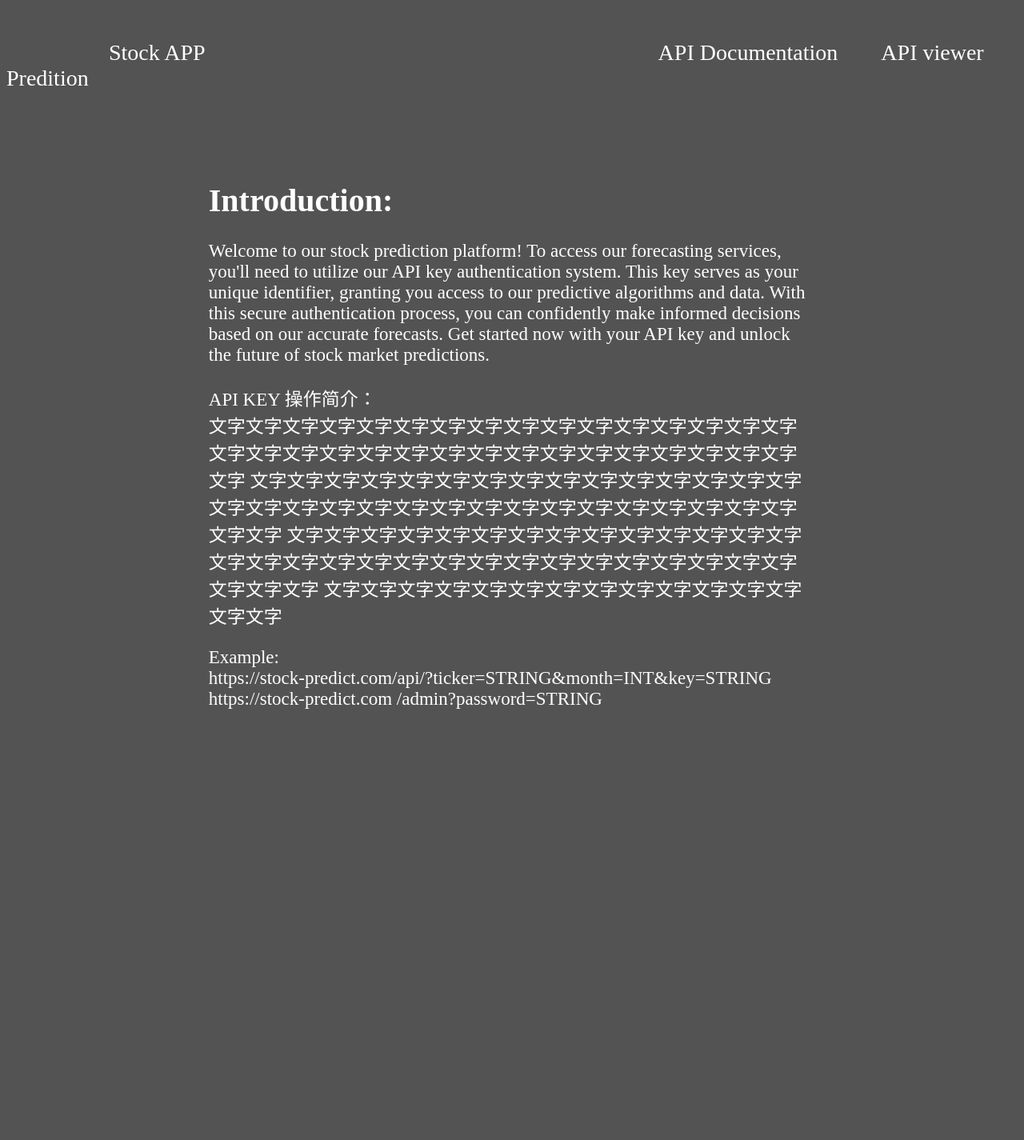
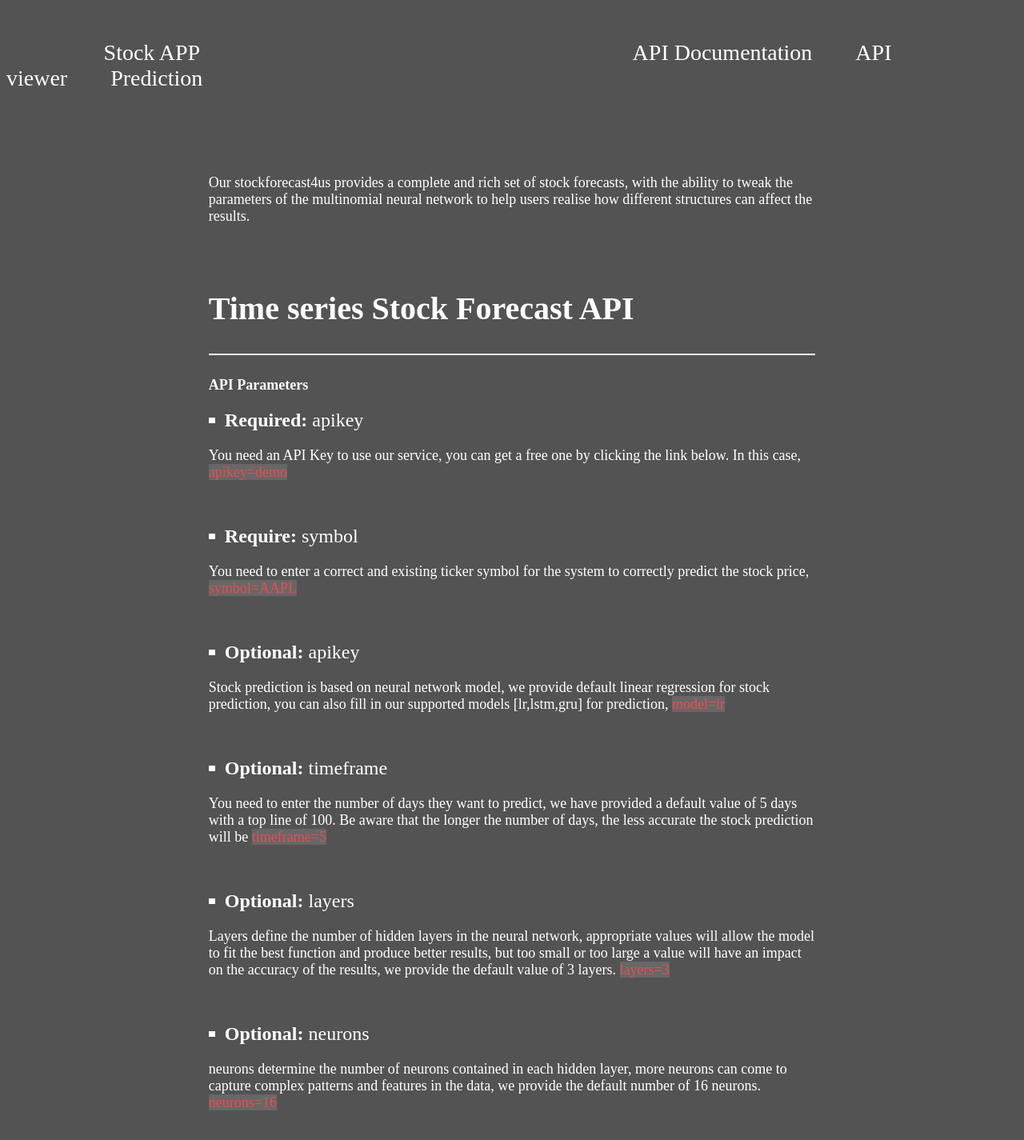
Before and after one commit to EricLi0473/CSCI321, a Flask app: page /DocumentPage in a window 1280 px wide. Shown: the whole page at 80% size. Before the commit the page ends 886 px from the top, so only its background shows below. Run offline with Flask 3, Linux system fonts and the light colour scheme.

Commit message:
JinWei upload, user page and admin page, not complete yet

```diff
--- a/static/UserSystem/Document.css
+++ b/static/UserSystem/Document.css
@@ -5,8 +5,8 @@ body{
  header {
     color: #fff;
     padding: 50px 0;
-    position: fixed;
-    width: 100%;
+    position: absolute;
+    width: 95%;
     top: 0;
     z-index: 999;
     caret-color: transparent;
@@ -40,8 +40,28 @@ body{
 
  .h-set{
     font-size: 40px;
+     border-bottom: 2px solid white;
+     height: 80px;
  }
 
  .p-set{
-    font-size: 23px;
+    font-size: 24px;
+     position: relative;
+            padding-left: 20px; /* Add padding to create space between border and text */
+            margin: 20px 0;
  }
+
+ .p-set::before{
+     content: '';
+     position: absolute;
+     left: 0;
+     top: 10px; /* Adjust this to set the starting point */
+     bottom: 10px; /* Adjust this to set the ending point */
+     width: 8px;
+     background-color: white;
+ }
+
+
+.p-set-text{
+    font-size: 18px;
+}
--- a/static/UserSystem/officialWeb.css
+++ b/static/UserSystem/officialWeb.css
@@ -33,7 +33,11 @@ header {
     font-size: 28px;
  }
 
+.p1text{
+    position: relative;
+    background-color: red;
 
+}
 
 .input {
     position: fixed;
--- a/templates/front-end page/UserSystem/DocumentPage.html
+++ b/templates/front-end page/UserSystem/DocumentPage.html
@@ -13,28 +13,45 @@
                 <li><a href="/" style="margin-left: 10%;">Stock APP</a></li>
                 <li><a href="DocumentPage" style="margin-left:40%;">API Documentation</a></li>
                 <li><a href="ViewerPage">API viewer</a></li>
-                <li><a href="SearchPage">Predition</a></li>
+                <li><a href="SearchPage">Prediction</a></li>
             </ul>
         </nav>
     </header>
 
     <div class="web-description">
-        <h1 class="h-set">Introduction:</h1>
-        <p class="p-set">Welcome to our stock prediction platform!
-            To access our forecasting services, you'll need to utilize our API key authentication system.
-            This key serves as your unique identifier, granting you access to our predictive algorithms and data.
-            With this secure authentication process, you can confidently make informed decisions based on our accurate forecasts.
-            Get started now with your API key and unlock the future of stock market predictions.
-        </p>
-        <p class="p-set">API KEY 操作简介：<br>
-            文字文字文字文字文字文字文字文字文字文字文字文字文字文字文字文字文字文字文字文字文字文字文字文字文字文字文字文字文字文字文字文字文字
-            文字文字文字文字文字文字文字文字文字文字文字文字文字文字文字文字文字文字文字文字文字文字文字文字文字文字文字文字文字文字文字文字文字
-            文字文字文字文字文字文字文字文字文字文字文字文字文字文字文字文字文字文字文字文字文字文字文字文字文字文字文字文字文字文字文字文字文字
-            文字文字文字文字文字文字文字文字文字文字文字文字文字文字文字
-        </p>
-        <p class="p-set">Example:<br> https://stock-predict.com/api/?ticker=STRING&month=INT&key=STRING
-            https://stock-predict.com /admin?password=STRING
-        </p>
+        <p class="p-set-text">Our stockforecast4us provides a complete and rich set of stock forecasts, with the ability to tweak the
+            parameters of the multinomial neural network to help users realise how different structures can affect the results.</p><br><br>
+        <h1 class="h-set">Time series Stock Forecast API</h1>
+        <h3 class="p-set-text">API Parameters</h3>
+
+        <p class="p-set"><b>Required:</b>&nbsp;apikey</p>
+        <p class="p-set-text">You need an API Key to use our service, you can get a free one by clicking the link below. In this case,
+            <span style="color: rgba(250,74,74,0.88); background-color: #686767">apikey=demo</span></p><br>
+
+        <p class="p-set"><b>Require:</b>&nbsp;symbol</p>
+        <p class="p-set-text">You need to enter a correct and existing ticker symbol for the system to correctly predict the stock price,
+            <span style="color: rgba(250,74,74,0.88); background-color: #686767">symbol=AAPL</span></p><br>
+
+        <p class="p-set"><b>Optional:</b>&nbsp;apikey</p>
+        <p class="p-set-text">Stock prediction is based on neural network model, we provide default linear regression for stock prediction,
+            you can also fill in our supported models [lr,lstm,gru] for prediction,
+            <span style="color: rgba(250,74,74,0.88); background-color: #686767">model=lr</span></p><br>
+
+        <p class="p-set"><b>Optional:</b>&nbsp;timeframe</p>
+        <p class="p-set-text">You need to enter the number of days they want to predict, we have provided a default value
+            of 5 days with a top line of 100. Be aware that the longer the number of days, the less accurate the stock prediction will be
+            <span style="color: rgba(250,74,74,0.88); background-color: #686767">timeframe=5</span></p><br>
+
+        <p class="p-set"><b>Optional:</b>&nbsp;layers</p>
+        <p class="p-set-text">Layers define the number of hidden layers in the neural network, appropriate values will allow the model to fit the best function
+            and produce better results, but too small or too large a value will have an impact on the accuracy of the results,
+            we provide the default value of 3 layers.
+            <span style="color: rgba(250,74,74,0.88); background-color: #686767">layers=3</span></p><br>
+
+        <p class="p-set"><b>Optional:</b>&nbsp;neurons</p>
+        <p class="p-set-text">neurons determine the number of neurons contained in each hidden layer, more neurons can
+            come to capture complex patterns and features in the data, we provide the default number of 16 neurons.
+            <span style="color: rgba(250,74,74,0.88); background-color: #686767"> neurons=16</span></p><br>
     </div>
 
 
--- a/templates/front-end page/UserSystem/officialWeb.html
+++ b/templates/front-end page/UserSystem/officialWeb.html
@@ -28,10 +28,14 @@
           PROS
         </button>
         <button class="value">
-            MODELS
+          MODELS
+        </button>
     </div>
       <div>
         <img class="setPicCity" src="../../../static/resource/bck_city.jpg">
+          <div class="p1text">
+
+          </div>
       </div>
       <div>
         <img class="setPicCity2" src="../../../static/resource/bck_stock.jpg">
```
